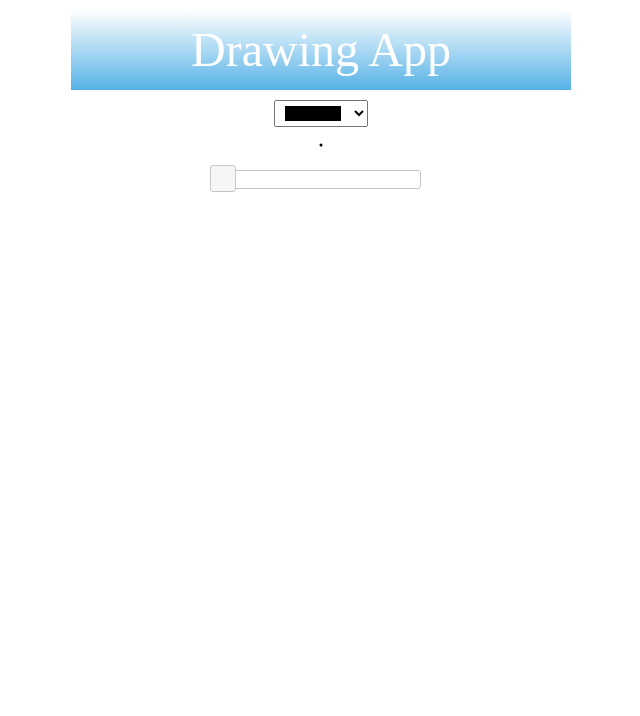
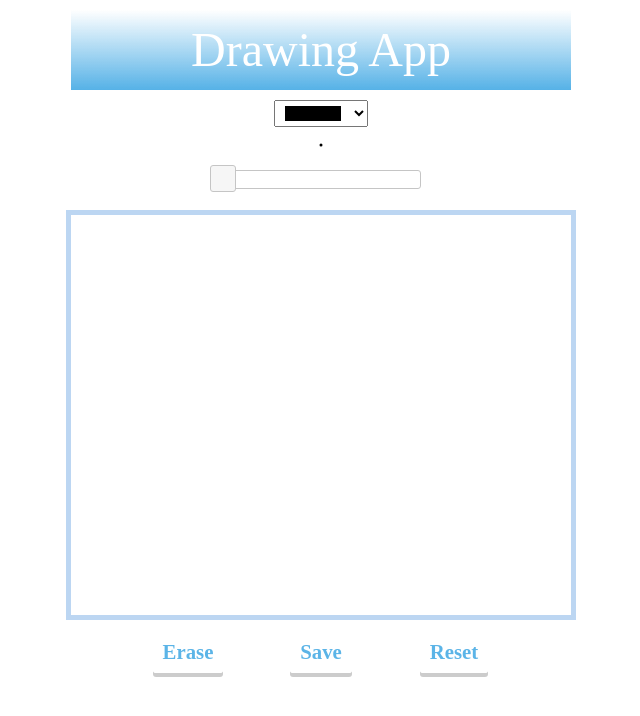
Before and after one commit to AhmedKhanMd/QuickDraw, a plain HTML site: page index.html in a window 1280 px wide. Shown: the whole page, without its empty margins (319-959 px from the left). Drawn offline with nearby package versions, Linux system fonts and the light colour scheme.

Commit message:
Added canvas and action buttons

```diff
--- a/index.html
+++ b/index.html
@@ -14,15 +14,15 @@
 
     <div id = "header">Drawing App </div>
 
-      <div class = "input-container">
+    <div class = "inputContainer">
 
-        <div class = "input" id = "color-input">
+      <div class = "input" id = "colorInput">
 
         <input type="color" list id = "paintcolor">
 
       </div>
 
-        <div class = "input" id = "thickness-input">
+      <div class = "input" id = "thicknessInput">
 
         <div id="circle">
 
@@ -38,6 +38,24 @@
 
     </div>
 
+    <div class = "container">
+
+    </div>
+
+    <div class = "inputContainer2">
+
+      <div class = "input2">
+        <span id = "erase" class = "button">Erase</span>
+      </div>
+
+      <div class = "input2">
+        <span id = "save" class = "button">Save</span>
+      </div>
+
+      <div class = "input2">
+        <span id = "reset" class = "button">Reset</span>
+      </div>
+
     </div>
 
     <script src="https://ajax.googleapis.com/ajax/libs/jquery/3.6.0/jquery.min.js"></script>
--- a/styles.css
+++ b/styles.css
@@ -19,7 +19,7 @@ body {
   line-height: 80px;
 }
 
-.input-container {
+.inputContainer {
   width: 200px;
   margin: 0 auto;
 }
@@ -30,7 +30,7 @@ body {
   font-size: 1.3em;
 }
 
-#thickness-input {
+#thicknessInput {
   position: relative;
 }
 
@@ -53,3 +53,51 @@ body {
 #slider {
   margin: 10px auto;
 }
+
+.container {
+  width: 500px;
+  height: 400px;
+  border: 5px solid rgba(122, 174, 229, 0.5);
+  margin: 10px auto;
+}
+
+.inputContainer2 {
+  width: 399px;
+  margin: 0px auto;
+}
+
+.input2 {
+  width: 133px;
+  color: #5BB4E7;
+  font-size: 1.3em;
+  float: left;
+  margin-top: 10px;
+}
+
+.button {
+  background: #fff;
+  height: 50px;
+  padding: 10px;
+  border-radius: 3px;
+  font-weight: bold;
+  cursor: pointer;
+  box-shadow: 0px 4px rgba(0, 0, 0, 0.2);
+  -webkit-box-shadow: 0px 4px rgba(0, 0, 0, 0.2);
+  -moz-box-shadow: 0px 4px rgba(0, 0, 0, 0.2);
+  -o-box-shadow: 0px 4px rgba(0, 0, 0, 0.2);
+  -ms-box-shadow: 0px 4px rgba(0, 0, 0, 0.2);
+  position: relative;
+}
+
+.button:hover {
+  color: white;
+  background: linear-gradient(#fff, rgba(67, 169, 228, 0.9));
+  background: -webkit-linear-gradient(#fff, rgba(67, 169, 228, 0.9));
+  background: -moz-linear-gradient(#fff, rgba(67, 169, 228, 0.9));
+  background: -o-linear-gradient(#fff, rgba(67, 169, 228, 0.9));
+  background: -ms-linear-gradient(#fff, rgba(67, 169, 228, 0.9));
+}
+
+.button:active {
+  top: 4px;
+}
```
Lines whose indentation alone changed are shown as unchanged.
